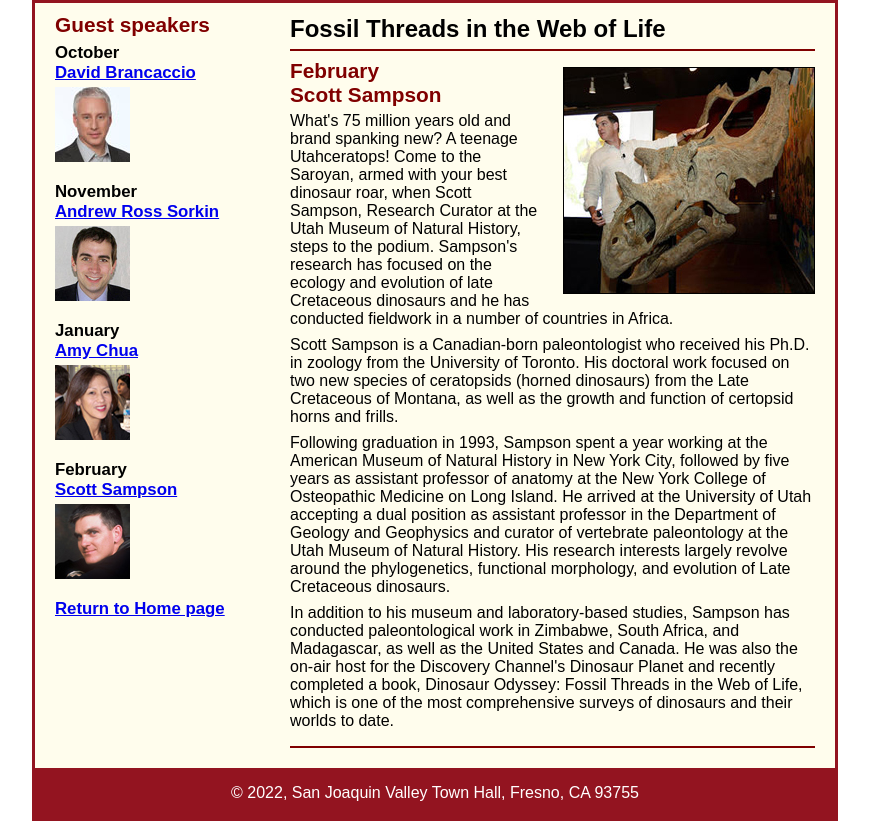
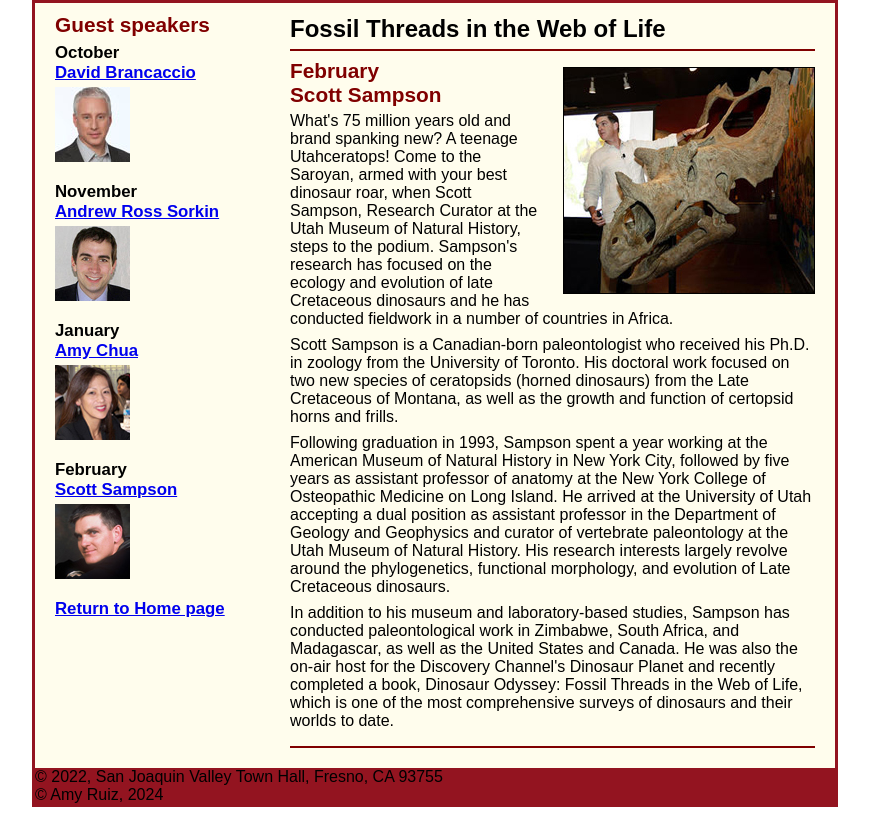
Before and after one commit to amycruiz/A08, a plain HTML site: page speakers/c6_sampson.html in a window 1280 px wide. Shown: the part 120-941 px from the top of the page, without its empty margins (205-1074 px from the left). Drawn offline with Linux system fonts and the light colour scheme; files that its build step writes are made by us from their sources.

Commit message:
Update c6_sampson.html

```diff
--- a/speakers/c6_sampson.html
+++ b/speakers/c6_sampson.html
@@ -58,7 +58,9 @@
 		</aside>
 	</main>
 	<footer>
-		<p>&copy; 2022, San Joaquin Valley Town Hall, Fresno, CA 93755</p>
-	</footer>
+        	&copy; 2022, San Joaquin Valley Town Hall, Fresno, CA 93755
+        	<br>
+        	&copy; Amy Ruiz, 2024
+    	</footer>
 </body>
 </html>
```
